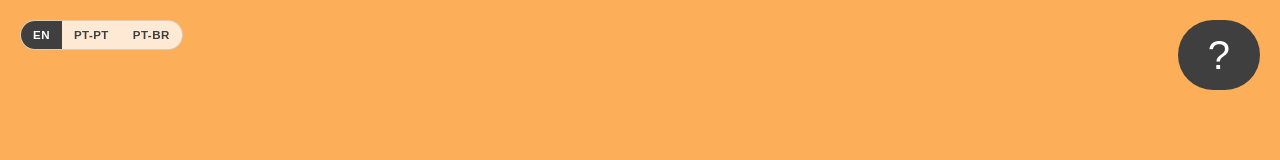
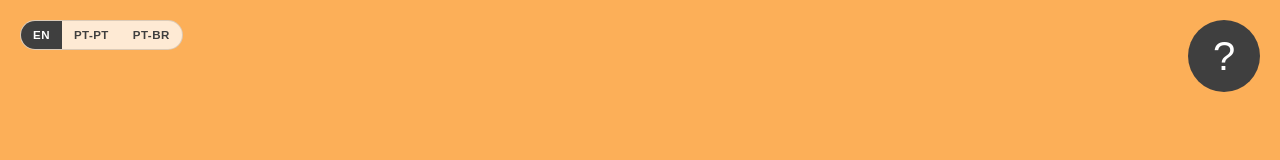
Before and after one commit to carlarsmendes/questionmesoftly_v2, a Next.js app in the folder question-me-softly/: page /play in a window 1280 px wide. Shown: the top 160 px of the page. Built offline with nearby package versions, Linux system fonts and the light colour scheme.

Commit message:
style: make help toggle button perfectly circular

```diff
--- a/question-me-softly/src/app/play/play.module.css
+++ b/question-me-softly/src/app/play/play.module.css
@@ -89,25 +89,27 @@
 
 .questionMark {
   font-size: 2.5rem;
-  border-radius: 4rem;
+  width: 72px;
+  height: 72px;
+  border-radius: 50%;
   background-color: #3f3f3f;
   color: #fff;
-  padding: 15px 30px;
+  padding: 0;
   position: fixed;
   right: 0;
   top: 0;
   margin: 20px;
   z-index: 4;
-  text-align: center;
   cursor: pointer;
   border: 0;
   line-height: 1;
+  display: inline-flex;
+  align-items: center;
+  justify-content: center;
 }
 
 .showModal {
-  border-radius: 0;
-  margin: 0;
-  text-align: right;
+  border-radius: 50%;
 }
 
 .helpModal {
```
